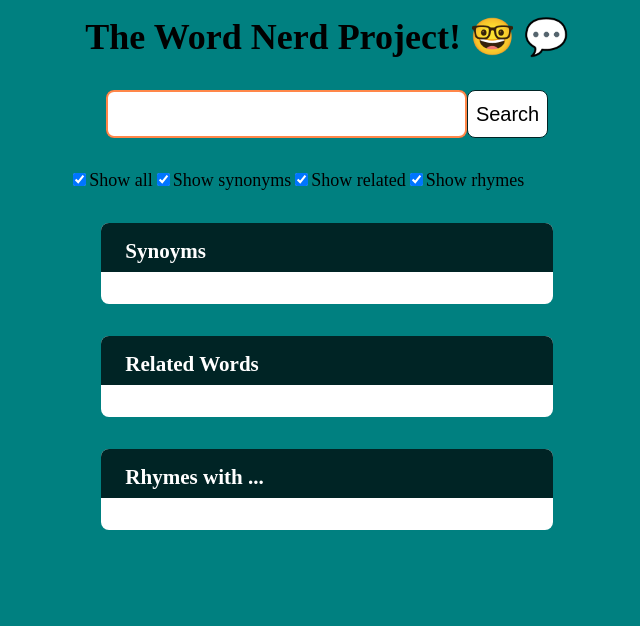
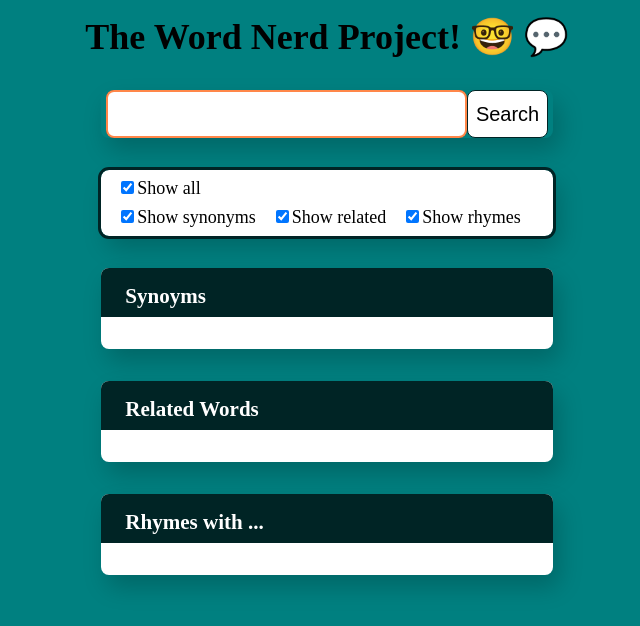
Before and after one commit to Codemon72/word-nerd-project, a React (Create React App) app: page / in a window 1280 px wide. Shown: the top 626 px of the page, without its empty margins (313-953 px from the left). Built offline with nearby package versions, Linux system fonts and the light colour scheme.

Commit message:
minor styling

```diff
--- a/src/components/Dashboard.js
+++ b/src/components/Dashboard.js
@@ -19,7 +19,9 @@ const Dashboard = () => {
   const handleShowAllOptions = (event) => {
     console.log(event.target.checked)
     setShowAllOptions(event.target.checked)
-    if (event.target.checked){setDashboardOptions(initialDashboardOptions)}
+    if (event.target.checked) {
+      setDashboardOptions(initialDashboardOptions)
+    }
   }
 
   // toggle 'show all' checkbox if all options are selected or not
@@ -32,7 +34,7 @@ const Dashboard = () => {
   }, [dashboardOptions])
 
   return (
-    <div>
+    <div className='Dashboard'>
       <label>
         <input
           type='checkbox'
@@ -42,6 +44,7 @@ const Dashboard = () => {
         />
         Show all
       </label>
+      <div className='options'>
         <label>
           <input
             type='checkbox'
@@ -70,6 +73,7 @@ const Dashboard = () => {
           Show rhymes
         </label>
       </div>
+    </div>
   )
 }
 
--- a/src/index.css
+++ b/src/index.css
@@ -5,6 +5,7 @@
   --attention: #FF8749;
   --attention-light: rgb(255, 135, 73, 0.3);
   --warning: #8B1C00;
+  --box-shadow: 6px 12px 24px rgba(0, 0, 0, 0.2);
 }
 *, *::before, *::after {
   box-sizing: border-box;
@@ -34,6 +35,7 @@ h1 span {
   display: flex;
   justify-content: center;
   margin: 2rem;
+  box-shadow: var(--box-shadow);
 }
 .SearchForm input {
   width: 80%;
@@ -64,10 +66,25 @@ h1 span {
   padding: .5rem;
   font-size: 20px;
 }
+.Dashboard {
+  background-color: #fff;
+  border-radius: .5rem;
+  margin: 2rem;
+  padding: .5rem 1rem;
+  outline: 3px solid var(--dark);
+  box-shadow: var(--box-shadow);
+}
+.Dashboard .options {
+  margin-top: .5rem;
+}
+.Dashboard .options label ~ label {
+  margin-left: 1rem;
+}
 .display_container {
   background-color: #fff;
   border-radius: .5rem;
   margin: 2rem;
+  box-shadow: var(--box-shadow);
 }
 .display_heading {
   color: #fff;
```
Lines whose indentation alone changed are shown as unchanged.
